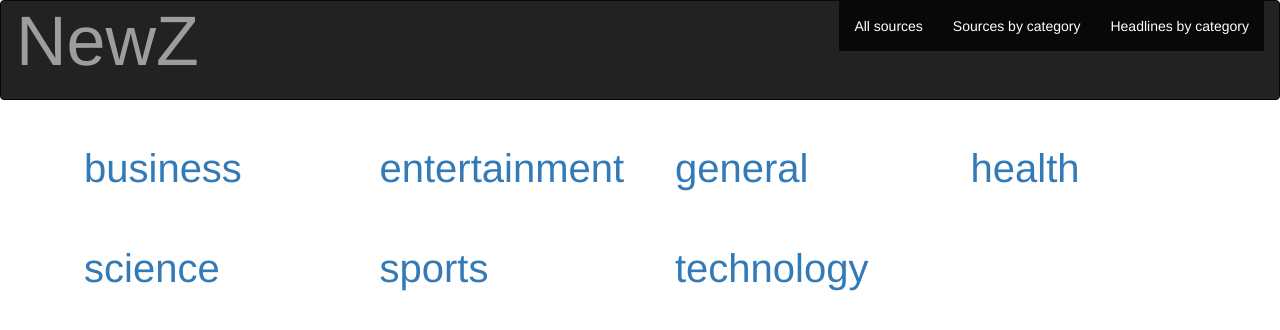
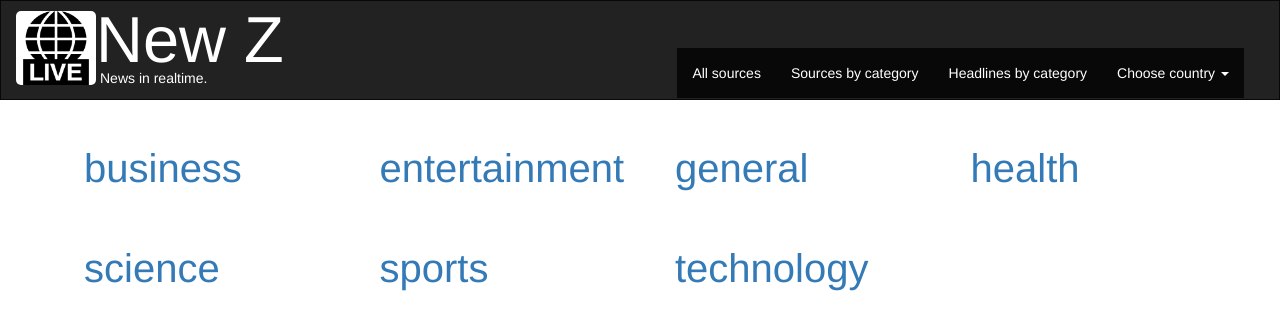
Before and after one commit to sulabh8002/newz, an Angular app: page /newscat/cat in a window 1280 px wide. Shown: the top 330 px of the page. Built offline with nearby package versions, Linux system fonts and the light colour scheme.

Commit message:
headers and logo addition

```diff
--- a/src/app/app.component.html
+++ b/src/app/app.component.html
@@ -1,15 +1,22 @@
 <nav class="navbar navbar-inverse">
     <div class="container-fluid">
       <div class="navbar-header">
+        <img src="./assets/live-news-report.png" class="site-logo pull-left" routerLink="/sources/all"/>
         <a class="navbar-brand" href="#">
-          NewZ
+          New Z
         </a>
-        <img url="./assets/10895-NN6QH9.jpg"/>
+        <h5 class="slogan-text">News in realtime.</h5>
       </div>
       <ul class="nav navbar-nav pull-right">
-        <li class="active"><a href="#">All sources</a></li>
+        <li class="active"><a routerLink="/sources/all">All sources</a></li>
         <li class="active"><a routerLink="/newscat/srcs">Sources by category</a></li>
         <li class="active"><a routerLink="/newscat/cat">Headlines by category</a></li>
+        <li class="dropdown active">
+          <a class="dropdown-toggle" data-toggle="dropdown">{{selectedCountry == '' ? 'Choose country' : selectedCountry}}
+          <span class="caret"></span></a>
+          <ul class="dropdown-menu">
+            <li class="country-item" *ngFor="let country of countries" (click)="selectCountry(country['code'])">{{country['name']}}</li>
+          </ul>
       </ul>
     </div>
 </nav>
--- a/src/app/app.component.scss
+++ b/src/app/app.component.scss
@@ -5,9 +5,39 @@
 
 .navbar {
     height: 100px;
+    border-radius: 0px;
 }
 
 .navbar-brand {
-    font-size: 70px;
-    margin-top: 15px;
+    font-size: 65px;
+    margin-top: 14px;
+    color: white;
 }
+
+.country-item {
+    cursor: pointer;
+    margin-left: 20px;
+}
+
+.site-logo {
+    margin-top: 10px;
+    height: 74px;
+    width: 80px;
+    z-index: 10;
+    background-color: white;
+    cursor: pointer;
+    border-radius: 5px;
+}
+
+.slogan-text {
+    color: white;
+    margin-left: 84px;
+    margin-top: 70px;
+}
+
+.nav {
+    margin-top: 47px;
+    background-color: white;
+    margin-right: 20px;
+
+}
--- a/src/app/app.component.ts
+++ b/src/app/app.component.ts
@@ -1,4 +1,5 @@
 import { Component } from '@angular/core';
+import { NewsService } from './news.service';
 
 @Component({
   selector: 'app-root',
@@ -7,6 +8,45 @@ import { Component } from '@angular/core';
 })
 export class AppComponent {
   title = 'newz';
-  constructor() {
+  countries = [{
+    code: 'us',
+    name: 'USA'
+  },
+  {
+    code: 'in',
+    name: 'India'
+  },
+  {
+    code: 'fr',
+    name: 'France'
+  },
+  {
+    code: 'ca',
+    name: 'Canada'
+  }];
+  selectedCountry = '';
+  constructor(private newsService: NewsService) {
   }
+   ngOnInit() {
+     if (this.newsService.getCountryCode() == '') {
+      this.newsService.setCountryCode('us');
+      this.selectedCountry = 'USA';
+     }
+     this.countries.forEach( x => {
+       if(x['code'] == this.newsService.getCountryCode()) {
+         this.selectedCountry = x['name'];
+       }
+     });
+   }
+
+   selectCountry(countryCode: string) {
+      this.newsService.setCountryCode(countryCode);
+      this.countries.forEach( x => {
+        if(x['code'] == this.newsService.getCountryCode()) {
+          this.selectedCountry = x['name'];
+        }
+      });
+      window.location.reload();
+      // console.log(this.newsService.getCountryCode());
+   }
 }
--- a/src/app/news-category/news-category.component.scss
+++ b/src/app/news-category/news-category.component.scss
@@ -3,3 +3,7 @@
     font-size: 40px;
     padding: 20px 20px 20px 20px;
 }
+
+.section-header {
+    margin-left: 35px;
+}
--- a/src/app/news-category/news-category.component.ts
+++ b/src/app/news-category/news-category.component.ts
@@ -10,7 +10,7 @@ export class NewsCategoryComponent implements OnInit {
 
   categories = [['business', 'entertainment', 'general', 'health'], ['science', 'sports', 'technology']];
   source = '';
-  sourceOrCategory = ''
+  sourceOrCategory = '';
   constructor(private route: ActivatedRoute) { }
 
   ngOnInit() {
--- a/src/app/news-sources/news-sources.component.html
+++ b/src/app/news-sources/news-sources.component.html
@@ -1,3 +1,6 @@
+<div class="row">
+    <h2 class="section-header"> Select your favourite source.</h2>
+</div>
 <div class="row" *ngFor="let sourceRow of sources">
     <div class="col-sm-3" *ngFor="let source of sourceRow">
         <div class="card bg-light">
--- a/src/app/news-sources/news-sources.component.scss
+++ b/src/app/news-sources/news-sources.component.scss
@@ -6,13 +6,18 @@
     overflow: hidden;
     text-overflow: ellipsis;
     border-style: solid;
-    border-width: 2px;
+    border-width: 1px;
     padding: 5px 5px 5px 5px;
     box-shadow: 5px 10px #888888;
 
     .card-header {
-        height: 30px;
-        font-size: 20px
+        height: 40px;
+        font-size: 20px;
+        border-style: solid;
+        // border-right-style: solid;
+        border-width: 1px;
+        padding: 5px 5px 5px 5px;
+        text-align: center;
     }
 
     .card-body {
@@ -26,3 +31,7 @@
         height: 20px;
     }
 }
+
+.section-header {
+    margin-left: 18px;
+}
--- a/src/app/news-sources/news-sources.component.ts
+++ b/src/app/news-sources/news-sources.component.ts
@@ -11,19 +11,19 @@ export class NewsSourcesComponent implements OnInit {
 
   sources = [];
   category = '';
+  countryCode = '';
   constructor(private newsService: NewsService, private route: ActivatedRoute) { }
 
   ngOnInit() {
     this.route.paramMap.subscribe(params => {
       this.category = params.get("cat");
     });
-
-    this.newsService.setCountry('in');
-    this.getSources();
+    this.countryCode = this.newsService.getCountryCode();
+    this.getSources(this.category, this.countryCode);
   }
 
-  getSources() {
-    this.newsService.getSources(this.category).subscribe(
+  getSources(category: string, countryCode: string) {
+    this.newsService.getSources(category, countryCode).subscribe(
       data => {
         let sourceRow = [];
         for (let i = 0; i < data['sources'].length; i++) {
--- a/src/app/news.service.ts
+++ b/src/app/news.service.ts
@@ -6,35 +6,38 @@ import { HttpClient } from '@angular/common/http';
 })
 export class NewsService {
 
-  country = '';
   constructor(private http: HttpClient) { }
 
-  setCountry(country: string) {
-    this.country = country;
+  setCountryCode(countryCode: string) {
+    localStorage.setItem('countryCode', countryCode);
   }
 
-  getSources(category: string) {
+  getCountryCode() {
+    return localStorage.getItem('countryCode');
+
+  }
+  getSources(category: string, countryCode: string) {
     // to get the sources
-    let url = 'https://newsapi.org/v2/sources?language=en&country=' + this.country +
+    let url = 'https://newsapi.org/v2/sources?country=' + countryCode +
     '&apiKey=6bfc63ea3b9e474385655e6c4997f9ef';
     if(category !== 'all') {
-      url = 'https://newsapi.org/v2/sources?language=en&country=' + this.country + '&category='
+      url = 'https://newsapi.org/v2/sources?country=' + countryCode + '&category='
       + category + '&apiKey=6bfc63ea3b9e474385655e6c4997f9ef';
     }
 
     return this.http.get<object>(url);
   }
 
-  getHeadlines(source?: string, category?: string) {
+  getHeadlines(source: string, category: string, countryCode: string) {
      let url = '';
 
       if(source !== 'all') {
-        url = 'https://newsapi.org/v2/top-headlines?country=' + this.country + '&source=' +
+        url = 'https://newsapi.org/v2/top-headlines?country=' + countryCode + '&source=' +
         source + '&apiKey=6bfc63ea3b9e474385655e6c4997f9ef';
       }
 
       if(category !== 'all') {
-        url = 'https://newsapi.org/v2/top-headlines?country=' + this.country + '&category=' +
+        url = 'https://newsapi.org/v2/top-headlines?country=' + countryCode + '&category=' +
         category + '&apiKey=6bfc63ea3b9e474385655e6c4997f9ef';
       }
     return this.http.get<object>(url);
--- a/src/app/top-headlines/top-headlines.component.html
+++ b/src/app/top-headlines/top-headlines.component.html
@@ -1,7 +1,10 @@
+<div class="row">
+    <h2 class="section-header"> Top headlines</h2>
+</div>
 <div class="row" *ngFor="let headlineRow of topHeadlines">
     <div class="col-sm-3" *ngFor="let headline of headlineRow">
         <div class="card bg-light">
-            <img class="card-img-top" [src]="headline['urlToImage']" alt="Card image">
+            <img class="card-img-top" [src]="headline['urlToImage']"/>
             <div class="card-body">
                 <h4 class="card-title">
                   <a [href]='headline["url"]' target="_blank">{{headline['title']}}</a>
--- a/src/app/top-headlines/top-headlines.component.scss
+++ b/src/app/top-headlines/top-headlines.component.scss
@@ -2,7 +2,7 @@
     margin-top: 10px;
     margin-bottom: 10px;
     border-style: solid;
-    border-width: 2px;
+    border-width: 1px;
     padding: 5px 5px 5px 5px;
     height: 400px;
     box-shadow: 5px 10px #888888;
@@ -22,3 +22,7 @@
 .card-body {
     height: 150px;
 }
+
+.section-header {
+    margin-left: 20px;
+}
--- a/src/app/top-headlines/top-headlines.component.ts
+++ b/src/app/top-headlines/top-headlines.component.ts
@@ -12,6 +12,7 @@ export class TopHeadlinesComponent implements OnInit {
   source = '';
   category = '';
   topHeadlines = [];
+  countryCode = '';
   constructor(private newsService: NewsService, private route: ActivatedRoute) { }
 
   ngOnInit() {
@@ -19,12 +20,12 @@ export class TopHeadlinesComponent implements OnInit {
       this.source = params.get("source");
       this.category = params.get("cat");
     });
-
-    this.getHeadlines();
+    this.countryCode = this.newsService.getCountryCode();
+    this.getHeadlines(this.source, this.category, this.countryCode);
   }
 
-  getHeadlines() {
-    this.newsService.getHeadlines(this.source, this.category).subscribe(
+  getHeadlines(source: string, category: string, countryCode: string) {
+    this.newsService.getHeadlines(source, category, countryCode).subscribe(
       data => {
         let headlineRow = [];
         for (let i = 0; i < data['articles'].length; i++) {
```
Also changed, not shown: src/assets/10895-NN6QH9.jpg (deleted), src/assets/live-news-report.png (added).
